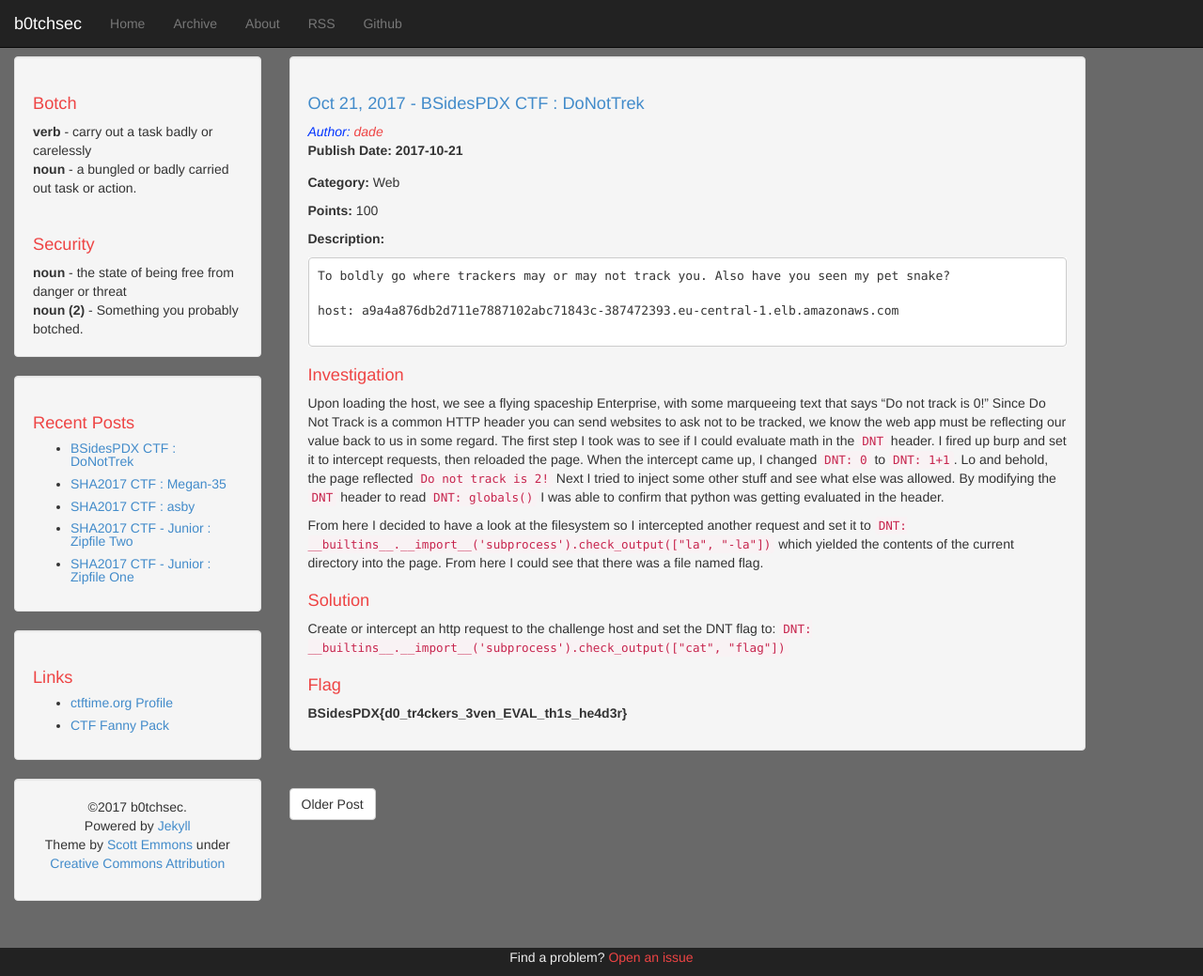
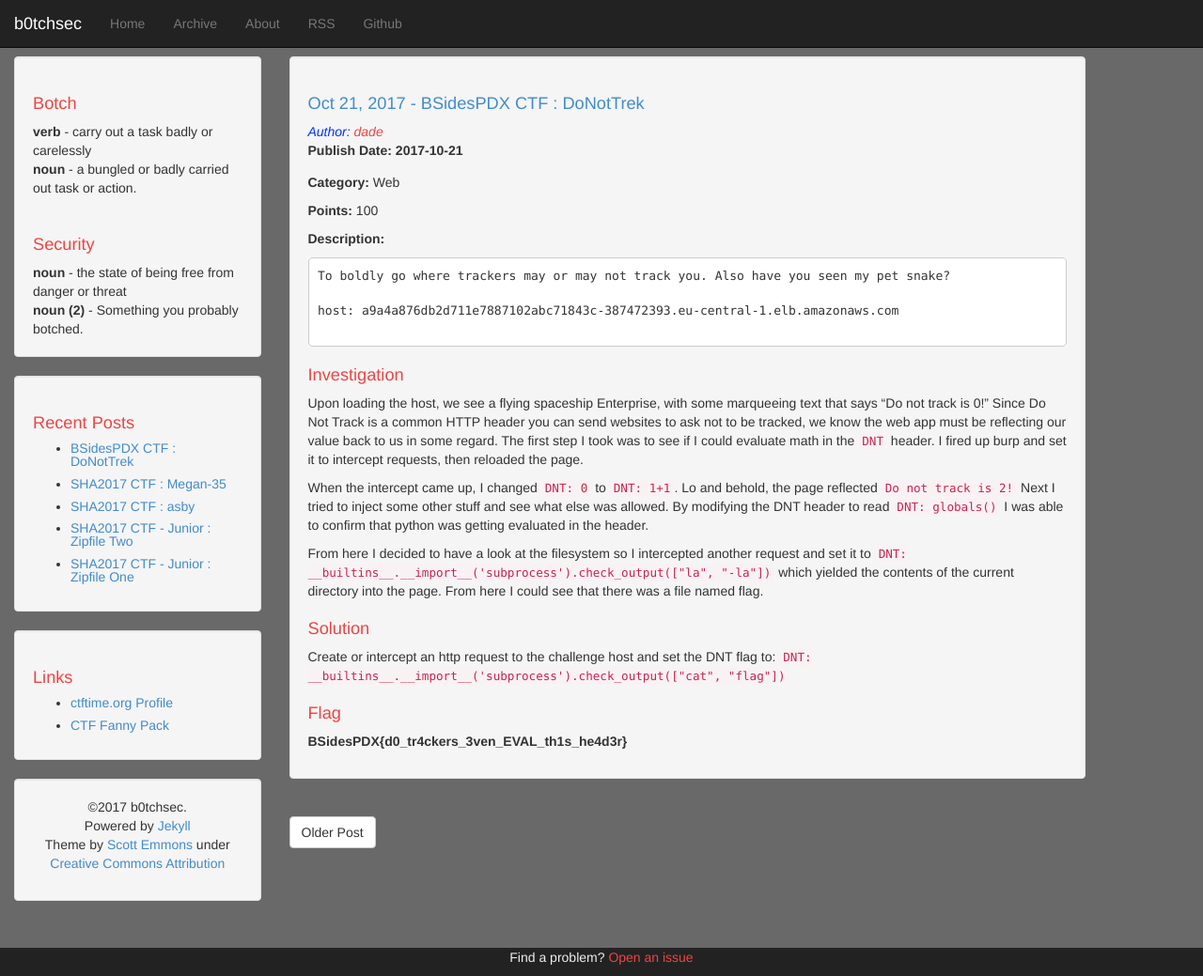
Before and after one commit to b0tchsec/b0tchsec.github.io, a Jekyll site: the page built from 2017/bsidespdx/_posts/2017-10-21-do-not-trek.md, in a window 1280 px wide and 1039 px high. Shown: the whole window at 94% size. Built offline with Jekyll 4.4.1, drawn with Linux system fonts in a browser that asks for light colours.

Commit message:
Fixing the spacing

````diff
--- a/2017/bsidespdx/_posts/2017-10-21-do-not-trek.md
+++ b/2017/bsidespdx/_posts/2017-10-21-do-not-trek.md
@@ -22,7 +22,9 @@ host: a9a4a876db2d711e7887102abc71843c-387472393.eu-central-1.elb.amazonaws.com
 ```
 
 # Investigation
-Upon loading the host, we see a flying spaceship Enterprise, with some marqueeing text that says "Do not track is 0!" Since Do Not Track is a common HTTP header you can send websites to ask not to be tracked, we know the web app must be reflecting our value back to us in some regard. The first step I took was to see if I could evaluate math in the `DNT` header. I fired up burp and set it to intercept requests, then reloaded the page. When the intercept came up, I changed `DNT: 0` to `DNT: 1+1`. Lo and behold, the page reflected `Do not track is 2!` Next I tried to inject some other stuff and see what else was allowed. By modifying the `DNT` header to read `DNT: globals()` I was able to confirm that python was getting evaluated in the header.
+Upon loading the host, we see a flying spaceship Enterprise, with some marqueeing text that says "Do not track is 0!" Since Do Not Track is a common HTTP header you can send websites to ask not to be tracked, we know the web app must be reflecting our value back to us in some regard. The first step I took was to see if I could evaluate math in the `DNT` header. I fired up burp and set it to intercept requests, then reloaded the page.
+
+When the intercept came up, I changed `DNT: 0` to `DNT: 1+1`. Lo and behold, the page reflected `Do not track is 2!` Next I tried to inject some other stuff and see what else was allowed. By modifying the DNT header to read `DNT: globals()` I was able to confirm that python was getting evaluated in the header.
 
 From here I decided to have a look at the filesystem so I intercepted another request and set it to `DNT: __builtins__.__import__('subprocess').check_output(["la", "-la"])` which yielded the contents of the current directory into the page. From here I could see that there was a file named flag.
 
````
